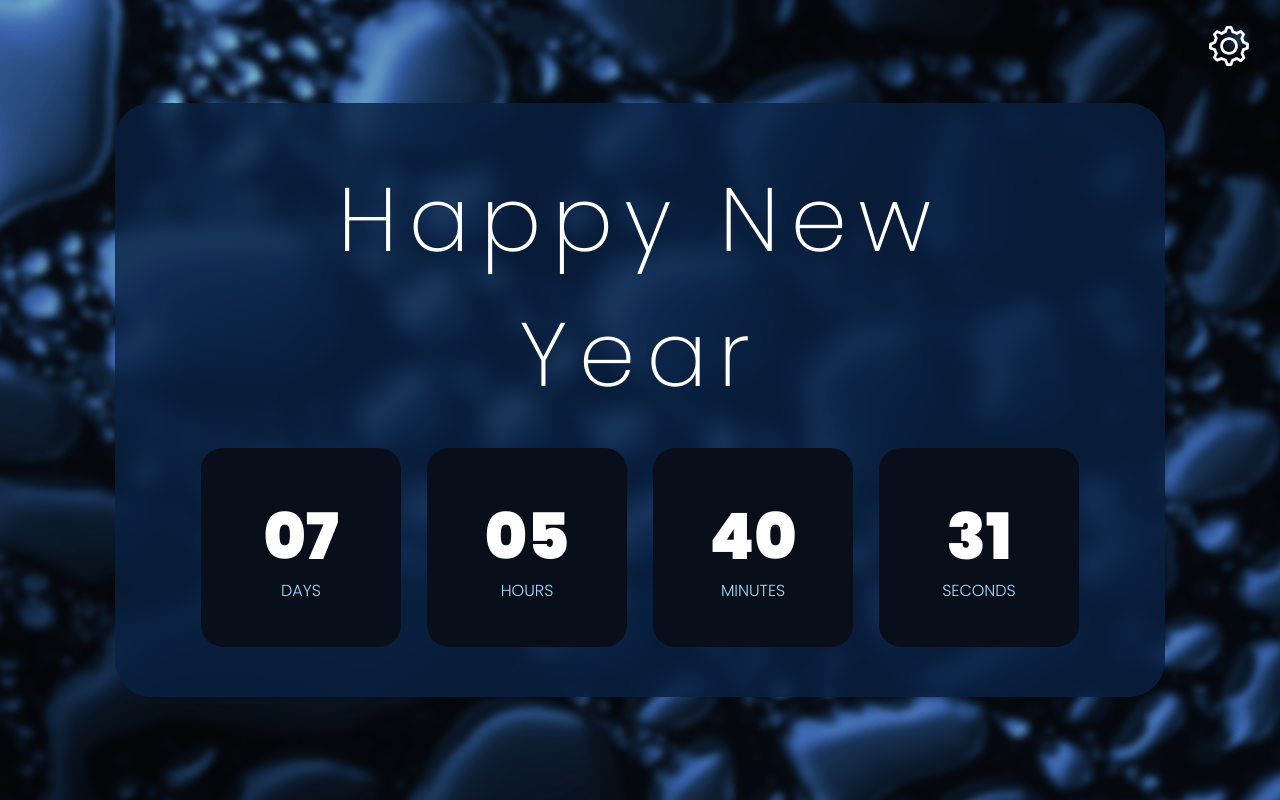
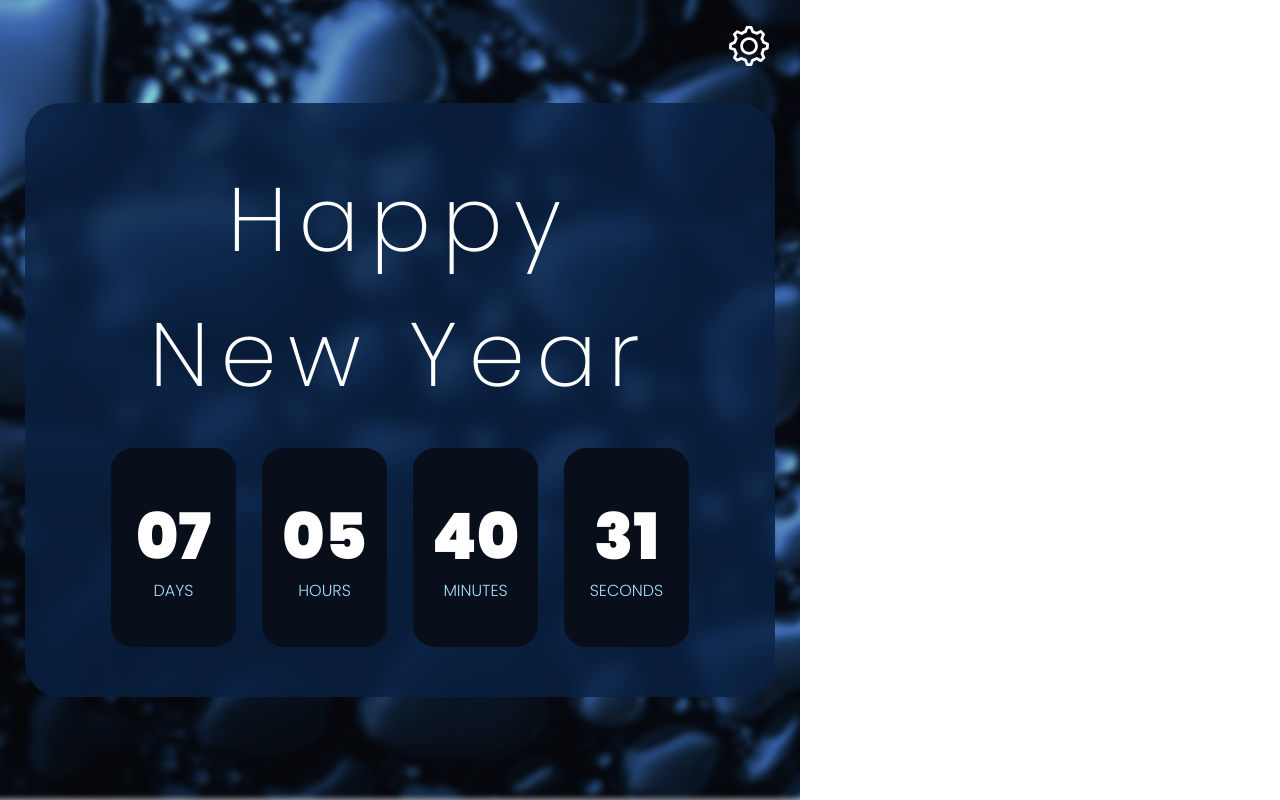
Before and after one commit to Gavrushuk/vue3-countdown, a Vue app: page / in a window 1280 px wide. Built offline with nearby package versions, Linux system fonts and the light colour scheme.

Commit message:
google chrome extention

```diff
--- a/package.json
+++ b/package.json
@@ -9,6 +9,7 @@
     "type-check": "vue-tsc --noEmit"
   },
   "dependencies": {
+    "@crxjs/vite-plugin": "^1.0.14",
     "@vuepic/vue-datepicker": "^3.6.3",
     "sass": "^1.57.1",
     "vue": "^3.2.41",
--- a/src/App.vue
+++ b/src/App.vue
@@ -1,9 +1,9 @@
 <script setup lang="ts">
-import { RouterView } from 'vue-router';
+import TimerView from './views/TimerView.vue';
 </script>
 
 <template>
-  <RouterView />
+  <TimerView />
 </template>
 
 <style lang="scss">
@@ -17,5 +17,7 @@ html,
 body {
   margin: 0;
   padding: 0;
+  width: 800px;
+  height: 600px;
 }
 </style>
--- a/src/components/TimerCard.vue
+++ b/src/components/TimerCard.vue
@@ -121,7 +121,7 @@ watch(date, () => {
     overflow: hidden;
     display: -webkit-box;
     -webkit-box-orient: vertical;
-    -webkit-line-clamp: 3;
+    -webkit-line-clamp: 2;
   }
   .timer-content {
     margin-top: 25px;
--- a/src/components/TimerWrapper.vue
+++ b/src/components/TimerWrapper.vue
@@ -78,6 +78,7 @@ const onSave = (data: any) => {
     right: 25px;
     background: transparent;
     border: none;
+    z-index: 1;
     cursor: pointer;
     img {
       width: 40px;
--- a/vite.config.ts
+++ b/vite.config.ts
@@ -2,11 +2,12 @@ import { fileURLToPath, URL } from 'node:url'
 
 import { defineConfig } from 'vite'
 import vue from '@vitejs/plugin-vue'
+import { crx } from '@crxjs/vite-plugin'
+import manifest from './manifest.json'
 
 // https://vitejs.dev/config/
 export default defineConfig({
-  base: '/vue3-countdown/',
-  plugins: [vue()],
+  plugins: [vue(), crx({manifest})],
   resolve: {
     alias: {
       '@': fileURLToPath(new URL('./src', import.meta.url))
```
Also changed, not shown: manifest.json (added), 8 other files (tests, documents, lock files or other folders).
